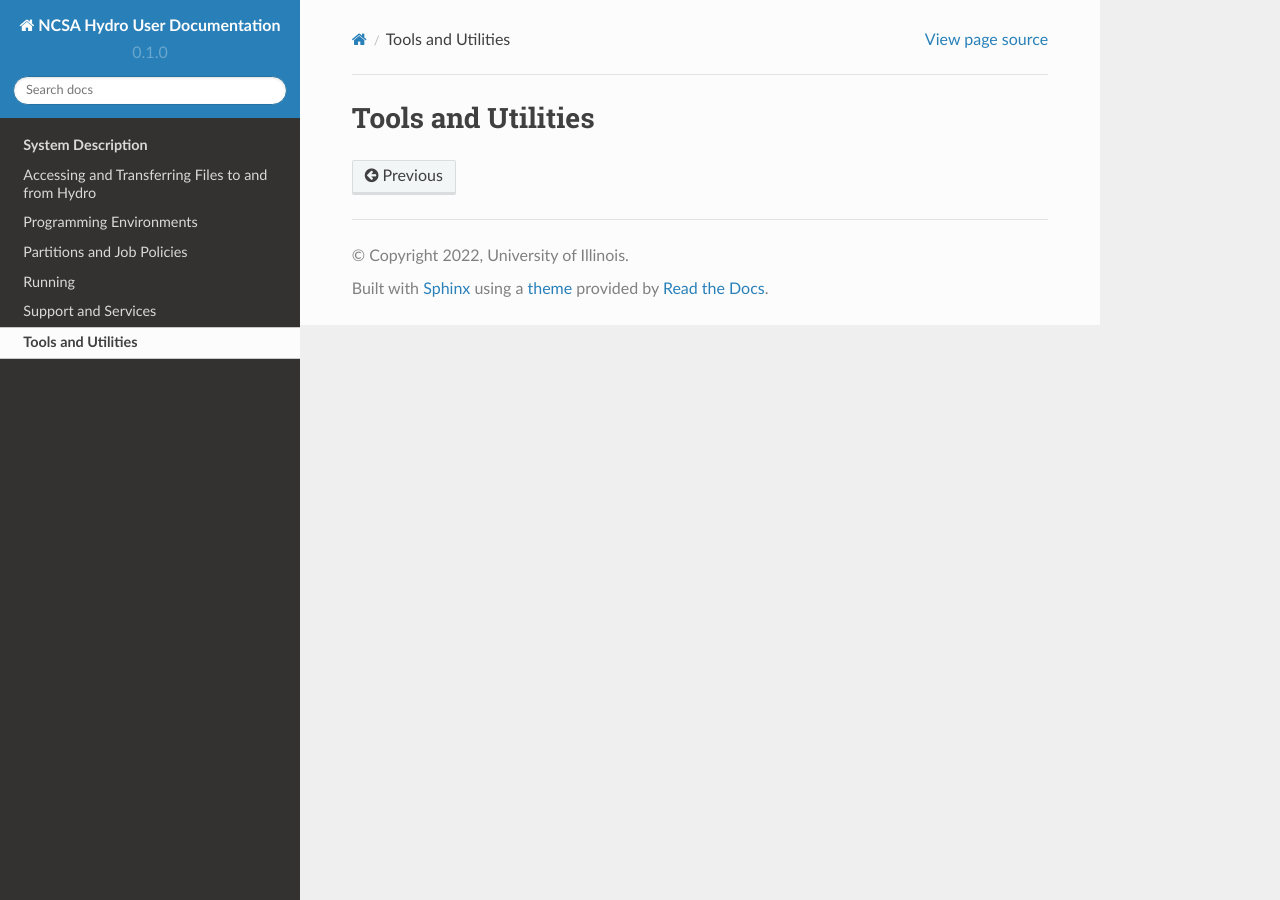
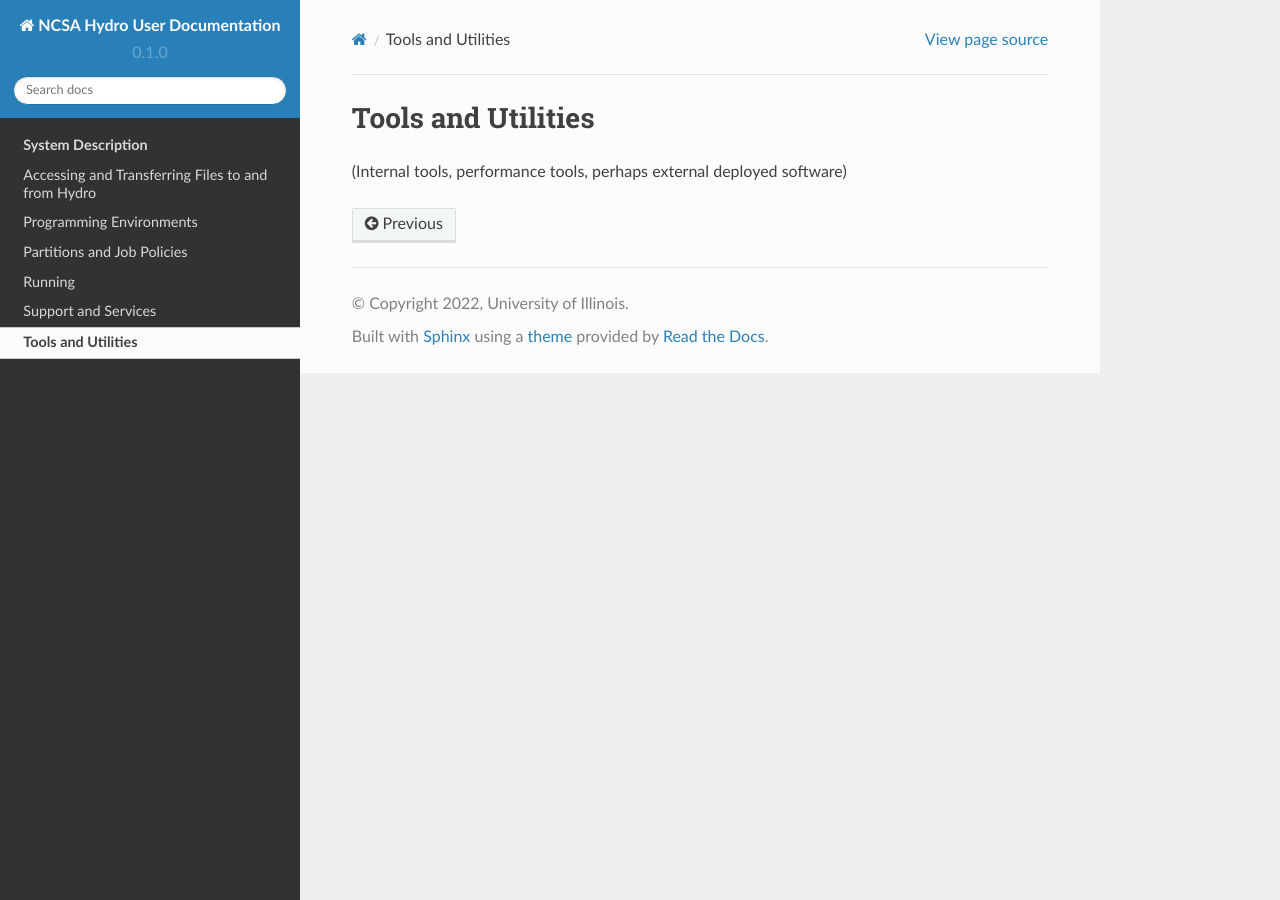
Before and after one commit to ncsa/hydro_documentation, a Sphinx documentation site: the page built from docs/source/tools_and_utilities.rst, in a window 1280 px wide. Built offline with Sphinx 7.4.7 and the Read the Docs theme 2.0.0, drawn with Linux system fonts in a browser that asks for light colours; pages that are not in the unit, such as notebooks, are missing from menus.

Commit message:
"what this page will be" statement

```diff
--- a/docs/source/tools_and_utilities.rst
+++ b/docs/source/tools_and_utilities.rst
@@ -1,2 +1,4 @@
 Tools and Utilities
 =====================
+
+(Internal tools, performance tools, perhaps external deployed software)
```
